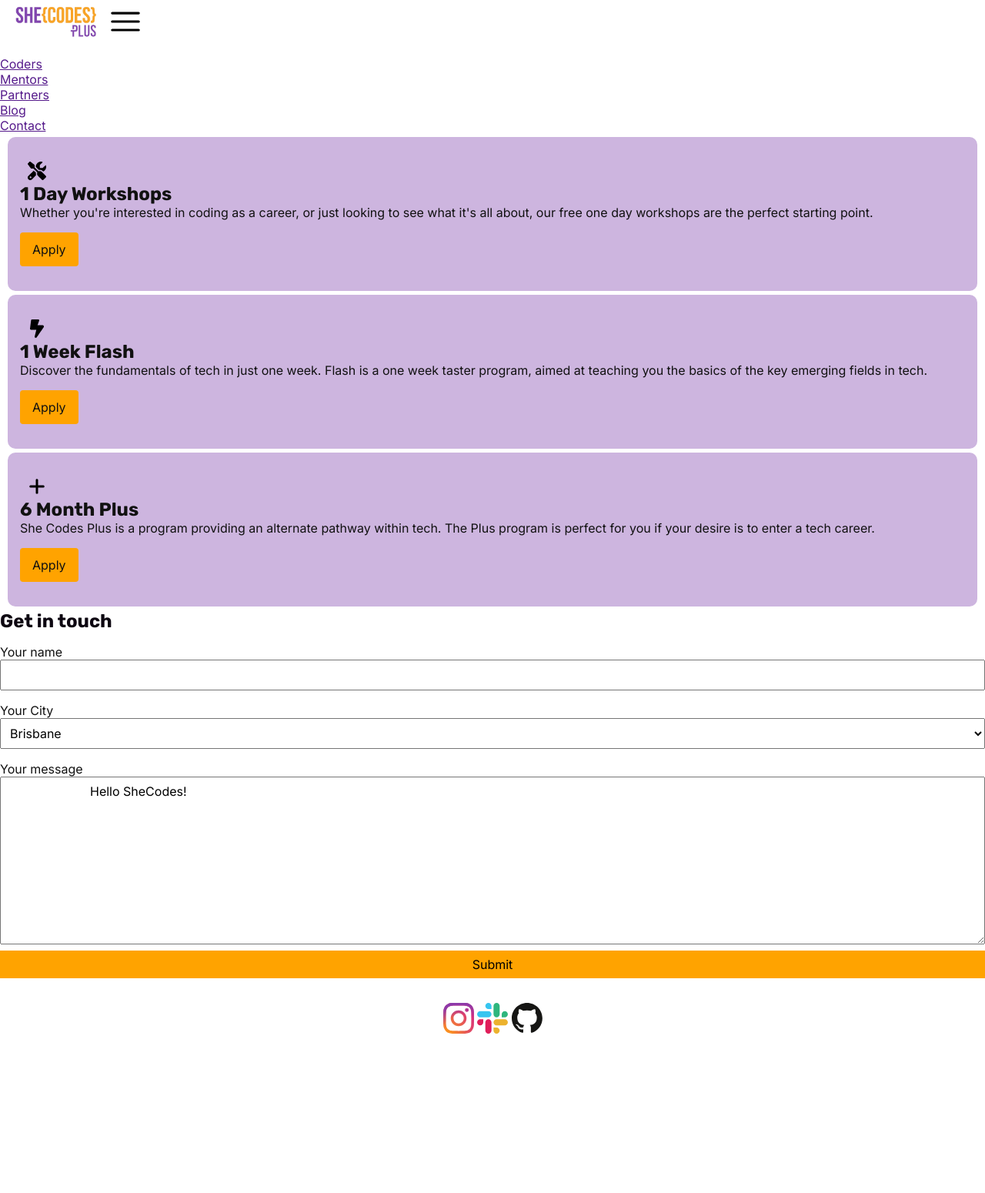
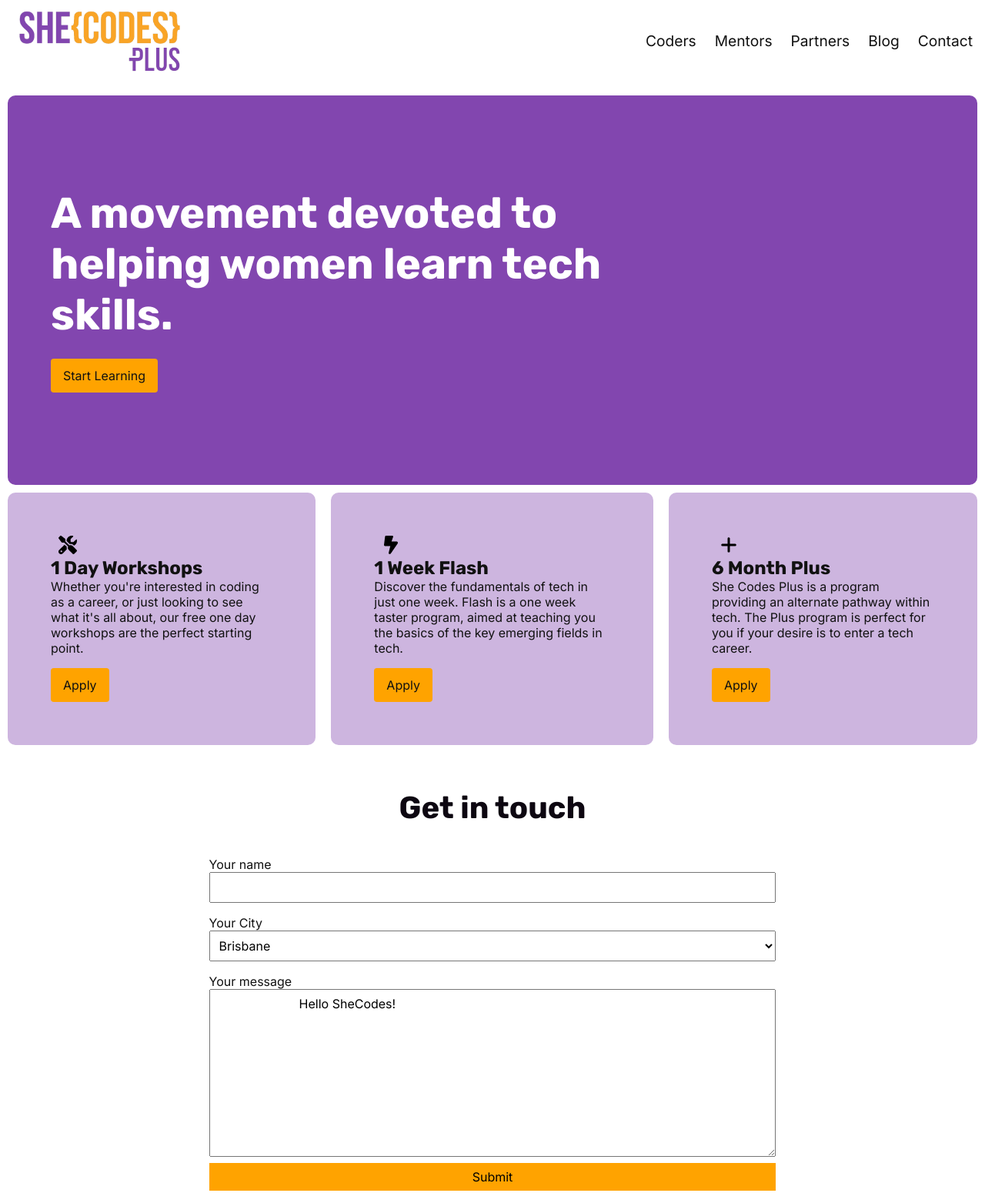
Before and after one commit to Christie8allard/SheCodes_Landing, a plain HTML site: page index.html in a window 1280 px wide. Shown: the part 13-1563 px from the top of the page at 77% size. Before the commit the page ends 1376 px from the top, so only its background shows below. Drawn offline with Linux system fonts and the light colour scheme.

Commit message:
updated style for responsiveness

```diff
--- a/index.html
+++ b/index.html
@@ -5,18 +5,20 @@
 <meta name="viewport" content="width=device-width, initial-scale=1.0">
 <title>SheCodes</title>
 <link rel="stylesheet" href="style.css">
+
 </html>
+
 <body>
     <header>
         <div class="mobile-header">
-            <img src="./img/logo.png" alt="The SheCodes Logo" class="logo"/>
-            <button type="button" class="hamburger-button"></button>
-                <img class="hamburger-icon" src="./img/hamburger.svg" alt="Three horizontal lines, positioned one above the other" />
+            <img src="./img/logo.png" alt="The SheCodes Logo" class="logo" />
+            <button type="button" class="hamburger-button"><img class="hamburger-icon" src="./img/hamburger.svg"
+                alt="Three horizontal lines, positioned one above the other" /></button>
+
 
 
         </div>
 
-</header>
     <nav class="desktop-nav" aria-label="Primary">
         <ul>
             <li>
@@ -56,7 +58,12 @@
         </ul>
     </nav>
     </header>
+    <section class="hero">
+        <h1>A movement devoted to helping women learn tech skills.</h1>
+        <a href="#" class="btn-primary">Start Learning</a>
+    </section>
     <section class="articles-container">
+
         <article>
             <img class="icon" src="./img/tools.svg"
                 alt="A wrench and a screwdriver, lying crossed over one another diagonally" />
@@ -108,16 +115,12 @@
             </label>
     </section>
     <footer>
-                   <a href="https://www.instagram.com/shecodesaus/"
-                   title="@shecodes on instagram">
-                   <img class="socials-icons" src="./img/instagram.svg"
-                   alt="The Instagram logo"></a>
+        <a href="https://www.instagram.com/shecodesaus/" title="@shecodes on instagram">
+            <img class="socials-icon" src="./img/instagram.svg" alt="The Instagram logo"></a>
         <a href="https://join.slack.com">
-               <img class="socials-icons" src="./img/slack.svg"
-               alt="The Slack logo"></a>
+            <img class="socials-icon" src="./img/slack.svg" alt="The Slack logo"></a>
         <a href="http://github/com/SheCodesAus">
-           <img class="socials-icons" src="./img/github.svg"
-           alt="The Github logo"></a>
+            <img class="socials-icon" src="./img/github.svg" alt="The Github logo"></a>
     </footer>
 </body>
 
--- a/style.css
+++ b/style.css
@@ -1,14 +1,13 @@
 @import url("https://fonts.googleapis.com/css2?family=Inter&family=Rubik:ital,wght@0,400;0,700;1,400&display=swap");
 :root {
-        --brand: #8246af;
-   --action: #ffa300;
-   --white: #ffffff;
-   --base-light: #cdb5df;
-   --base-dark: #0d0711;
+    --brand: #8246AF;
+    --action: #FFA300;
+    --white: #FFFFFF;
+    --base-light: #CDB5DF;
+    --base-dark: #0D0711;
     --black: #111111;
 }
 /* CSS Reset */
-
  html {
    box-sizing: border-box;
    font-size: 16px;
@@ -16,13 +15,11 @@
    color: var(--black);
    scroll-behavior: smooth;
  }
-
  *,
  *:before,
  *:after {
    box-sizing: inherit;
  }
-
  h1,
  h2,
  h3,
@@ -31,7 +28,6 @@
  h6 {
    font-family: "Rubik", sans-serif;
  }
-
  body,
  h1,
  h2,
@@ -45,31 +41,25 @@
    margin: 0;
    padding: 0;
  }
-
  ol,
  ul {
    list-style: none;
  }
-
  img {
    max-width: 100%;
    height: auto;
  }
-
  input,
  button,
  textarea,
  select {
    font: inherit;
  }
-
-
  /* Utilities */
- /* .display-none {
-    display; none; */
-
+ .display-none {
+    display: none;
+ }
 /* Components */
-
 .btn-primary {
     padding: 12px 16px;
     display: inline-block;
@@ -78,27 +68,25 @@
     border-radius: 4px;
     background-color: var(--action);
     transition: all 0.3s ease;
-
 }
 .btn-primary:hover {
     box-shadow: 10px 5px 5px rgba(0, 0, 0, 0.2);
-transform: translateY (-4px);
-
+    transform: translateY(-4px);
 }
-
-/* header */
 header .mobile-header {
     padding: 16px;
+    display: flex;
+    align-items: center;
+    justify-content: space-between;
 }
 header button {
     all: unset;
 }
-
-/* .logo */
 .logo {
     height: 50px;
 }
-.modile-nav a {text-decoration:  none;
+.mobile-nav a {
+    text-decoration: none;
     color: var(--black);
     display: block;
     padding: 4px 16px;
@@ -109,6 +97,130 @@
 .hamburger-icon {
     height: 50px;
 }
+.hero {
+    background-color: var(--brand);
+    padding: 56px 16px;
+    border-radius: 10px;
+    margin: 5px 10px;
+}
+.hero h1 {
+    font-size: 2rem;
+    margin-bottom: 24px;
+    color: var(--white);
+}
+.hero .hero-accent {
+    color: var(--action);
+}
+article {
+    padding: 32px 16px;
+    background-color: var(--base-light);
+    border-radius: 10px;
+    margin: 5px 10px;
+    transition: all 0.3s ease;
+}
+article:hover {
+    filter: contrast(150%)
+}
+
+article .article-heading {
+    display: flex;
+    justify-content: flex-start;
+}
+article .icon {
+    height: 24px;
+    width: 24px;
+    margin-left: 10px;
+    margin-right: 10px;
+}
+article .article-heading h2 {
+    margin-bottom: 16px;
+    color: var(--base-dark)
+}
+article p {
+    margin-bottom: 16px;
+}
+.contact-form {
+    padding: 48px 16px;
+    border-radius: 10px;
+    margin: 5px 10px;
+}
+.contact-form input,
+.contact-form select {
+    display: block;
+    width: 100%;
+    padding: 8px;
+    margin-bottom: 16px;
+}
+.contact-form textarea {
+    display: block;
+    width: 100%;
+    padding: 8px;
+}
+.contact-form label {
+    display: block;
+    width: 100%;
+}
+.contact-form h2 {
+    color: var(--base-dark);
+    margin-bottom: 16px;
+}
+.contact-form input[type="submit"] {
+    background-color: var(--action);
+    border: 0;
+    margin-top: 8px;
+    cursor: pointer;
+}
+footer {
+    padding: 16px;
+    text-align: center;
+    display: flex;
+    justify-content: space-around;
+}
+footer a:has(img) {
+    text-decoration: none;
+}
+.socials-icon {
+    width: 40px;
+    height: 40px;
+}
+ @media (min-width: 768px) {
+   footer {
+       justify-content: center;
+   }
+
+   footer .socials-icon {
+       margin-left: 20px;
+       margin-right: 20px;
+   }
+ }
+
+@media (min-width: 768px) {
+    header {
+        display: flex;
+        justify-content: space-between;
+        align-items: center;
+    }
+    header nav ul {
+        display: flex;
+        gap: 24px;
+        margin-right: 16px;
+    }
+    header .mobile-header .hamburger-icon {
+        display: none;
+    }
+    .logo {
+        height: 100px;
+    }
+    .desktop-nav a {
+        text-decoration: none;
+        font-size: larger;
+        color: var(--black)
+    }
+    .desktop-nav {
+        display:  inline-block;
+    }
+}
+
 /* .hero */
 .hero {
     background-color: var(--brand);
@@ -123,38 +235,68 @@
     color: var(--white);
   }
 
-.hero .hero-accent {
-    color: var(--action);
+    @media (min-width: 768px) {
+           .hero {
+               padding: 120px 56px;
            }
+
+           .hero h1 {
+               font-size: 3.5rem;
+               max-width: 70%;
+           }
+
+     /* .articles-container  */
+     @media (min-width: 768px) {
+       .articles-container {
+         display: flex;
+       }
+     }
+
+     /* .article */
 article {
     padding: 32px 16px;
     background-color: var(--base-light);
     border-radius: 10px;
     margin: 5px 10px;
     transition: all 0.3s ease;
+  }
 
+ @media (min-width: 768px) {
+   article {
+       padding: 56px;
    }
+ }
+
   article:hover {
     filter: contrast(150%);
   }
+
+ article .article-heading {
+   display: flex;
+   justify-content: flex-start;
+ }
+
   article .icon {
     height: 24px;
     width: 24px;
     margin-left: 10px;
     margin-right: 10px;
-    margin: 0px 10px;
   }
 
   article .article-heading h2 {
     margin-bottom: 16px;
-color:  var(--base-dark);
+    color: var(--base-dark);
   }
 
   article p {
     margin-bottom: 16px;
   }
 
-.contact-from {
+    }
+
+    /* .contact-form */
+
+.contact-form {
     padding: 48px 16px;
     border-radius: 10px;
     margin: 5px 10px;
@@ -191,13 +333,15 @@
     cursor: pointer;
   }
 
-/* footer */
-footer {
-    padding: 16px;
+   @media (min-width: 768px) {
+   .contact-form h2 {
        text-align: center;
+       font-size: 2.5rem;
    }
 
-.socials-icons {
-    width: 40px;
-    height: 40px;
+   .contact-form form {
+       max-width: 60%;
+       margin: 40px auto;
    }
+
+  }
```
Lines whose indentation alone changed are shown as unchanged.
